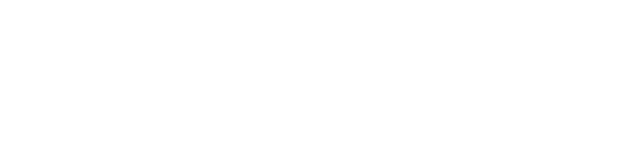
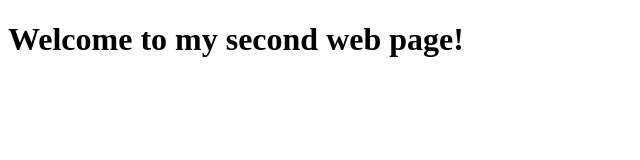
Before and after one commit to agabriela10/holberton-learning_web_programming, a plain HTML site: page mysecondwebpage.html in a window 1280 px wide. Shown: the whole page, without its empty margins (0-640 px from the left). Drawn offline with Linux system fonts and the light colour scheme.

Commit message:
change
welcome

```diff
--- a/mysecondwebpage.html
+++ b/mysecondwebpage.html
@@ -5,5 +5,6 @@
   <title>Page Title</title>
 </head>
 <body>
+  <h1>Welcome to my second web page!</h1>
 </body>
 </html>
```
